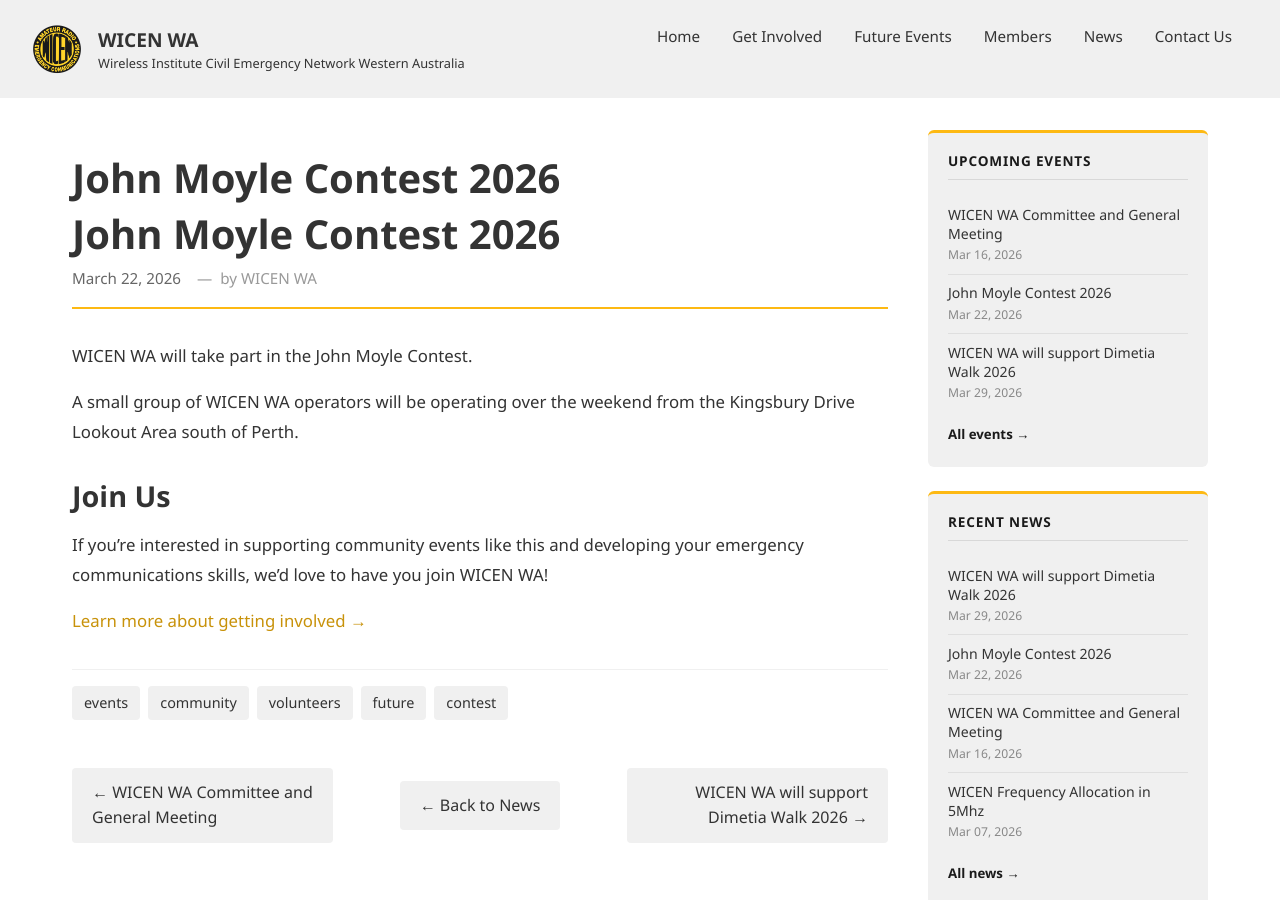
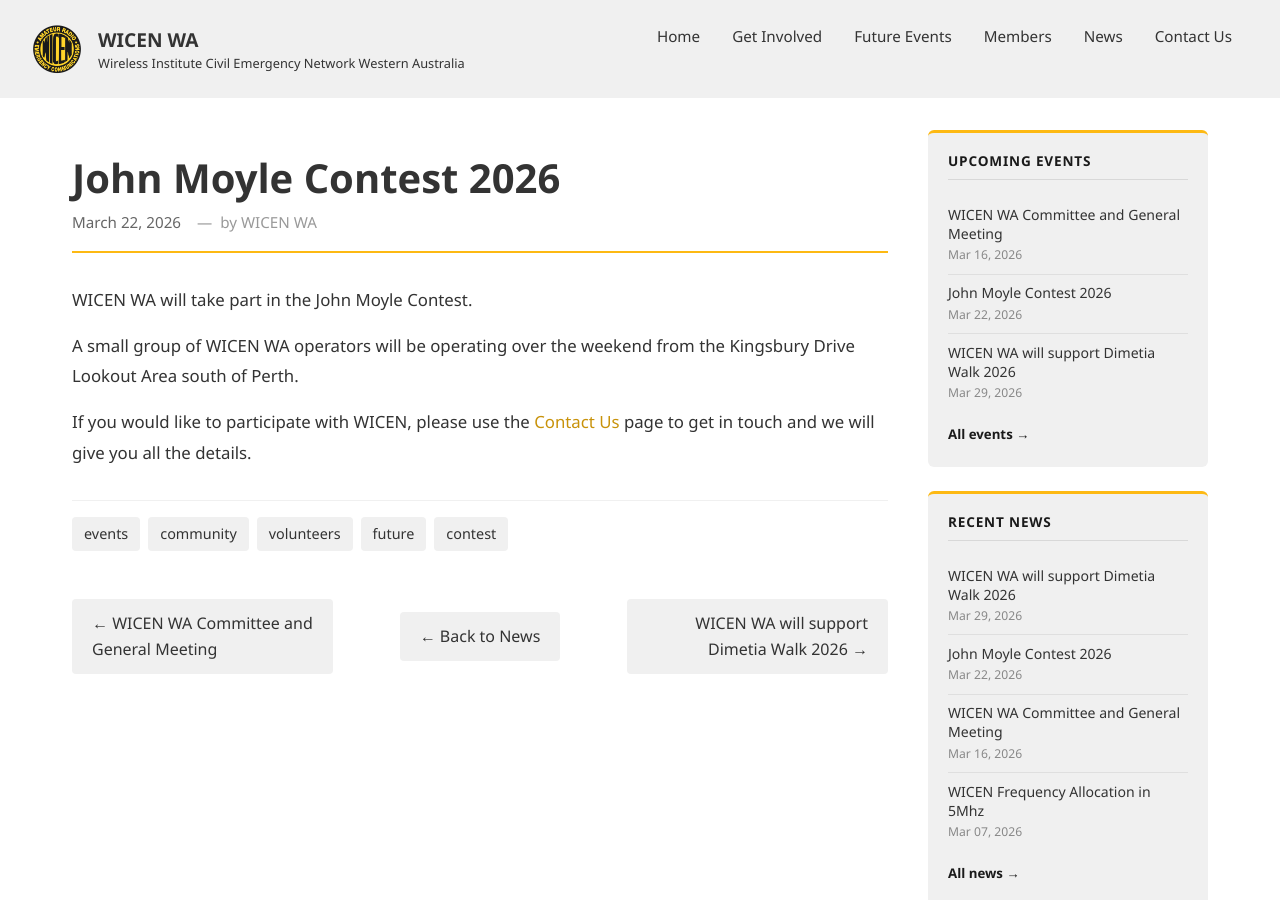
Before and after one commit to jubbp/WICENWA-Web, a Jekyll site: the page built from _posts/2026-03-22-John-Moyle-Activation.md, in a window 1280 px wide and 900 px high. Built offline with Jekyll 4.4.1, drawn with Linux system fonts in a browser that asks for light colours.

Commit message:
adjusted post format to remove extra title

```diff
--- a/_layouts/post.html
+++ b/_layouts/post.html
@@ -4,7 +4,7 @@
 
 <article class="post">
   <header class="post-header">
-    <h1 class="post-title">{{ page.title }}</h1>
+    <!-- <h1 class="post-title">{{ page.title }}</h1> -->
     <div class="post-meta">
       <time class="post-date" datetime="{{ page.date | date_to_xmlschema }}">
         {{ page.date | date: "%B %d, %Y" }}
--- a/_posts/2026-03-22-John-Moyle-Activation.md
+++ b/_posts/2026-03-22-John-Moyle-Activation.md
@@ -10,8 +10,4 @@
 
 A small group of WICEN WA operators will be operating over the weekend from the Kingsbury Drive Lookout Area south of Perth.
 
-## Join Us
-
-If you're interested in supporting community events like this and developing your emergency communications skills, we'd love to have you join WICEN WA!
-
-[Learn more about getting involved →](/get-involved)
+If you would like to participate with WICEN, please use the [Contact Us](/contact) page to get in touch and we will give you all the details.
```
